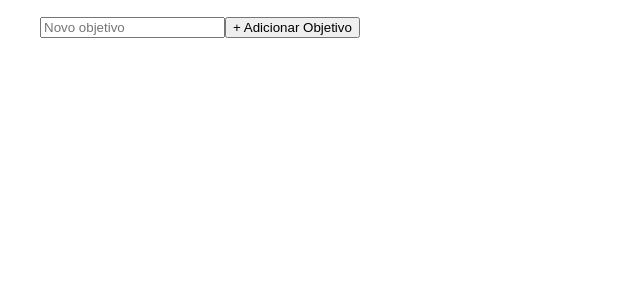
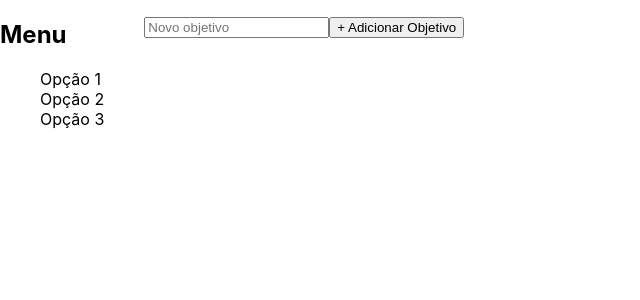
Before and after one commit to eri-akio/Maneja, a React (Create React App) app: page / in a window 1280 px wide. Shown: the top 300 px of the page, without its empty margins (0-640 px from the left). Built offline with nearby package versions, Linux system fonts and the light colour scheme.

Commit message:
menu inicio

```diff
--- a/src/App.css
+++ b/src/App.css
@@ -1,5 +1,19 @@
 .App {
-  text-align: start;
+  display: flex;
+  flex-direction: row; /* Alinha os elementos na horizontal */
+  height: 100vh; /* Define a altura total da tela */
+
+}
+
+.MenuLateral {
+  width: 250px; /* Define uma largura fixa para o menu lateral */
+  background-color: #f4f4f4; /* Cor de fundo opcional */
+  padding: 10px;
+}
+
+.HierarquiaObjetivos {
+  flex-grow: 1; /* Ocupa o restante do espaço disponível */
+  padding: 10px;
 }
 
 li{
--- a/src/App.js
+++ b/src/App.js
@@ -1,12 +1,14 @@
 import React from 'react';
 import './App.css';
 import HierarquiaObjetivos from './components/HierarquiaObjetivos';
+import MenuLateral from './components/MenuLateral';
 
 function App() {
     return (
-        <div className="App">
-            <HierarquiaObjetivos />
-        </div>
+      <div className="App">
+            <MenuLateral className="MenuLateral" />
+            <HierarquiaObjetivos className="HierarquiaObjetivos" />
+      </div>
     );
 }
 
--- /dev/null
+++ b/src/components/MenuLateral.js
@@ -0,0 +1,14 @@
+const MenuLateral = () => {
+    return (
+        <div className="w-64 h-screen bg-gray-800 text-white p-4">
+            <h2 className="text-xl font-bold mb-4">Menu</h2>
+            <ul>
+                <li className="mb-2 cursor-pointer hover:text-gray-400">Opção 1</li>
+                <li className="mb-2 cursor-pointer hover:text-gray-400">Opção 2</li>
+                <li className="mb-2 cursor-pointer hover:text-gray-400">Opção 3</li>
+            </ul>
+        </div>
+    );
+};
+
+export default MenuLateral;
```
